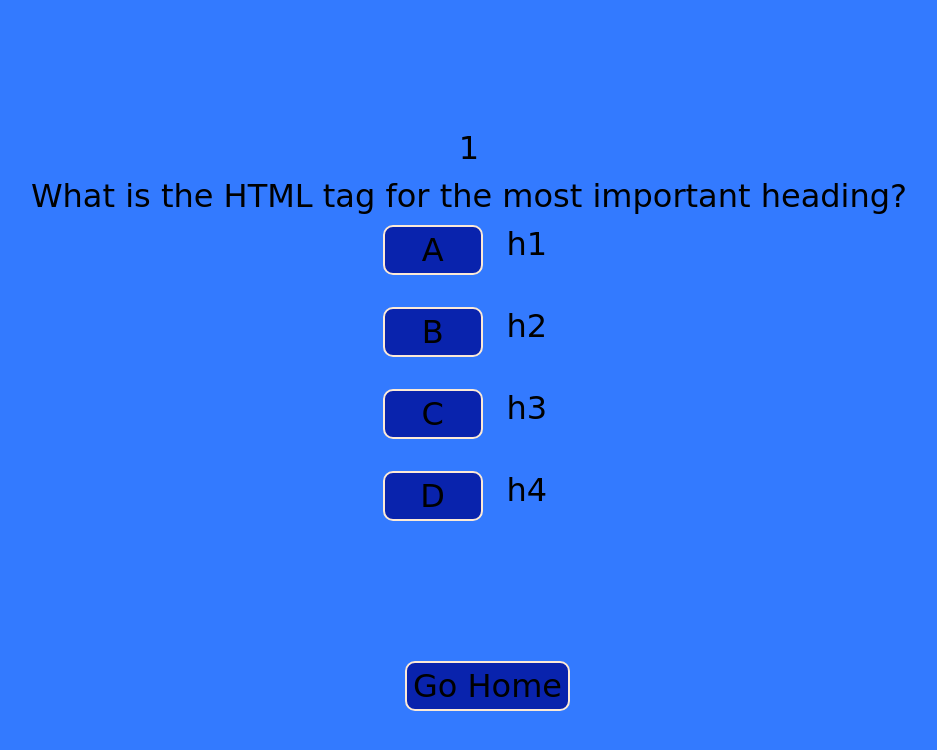
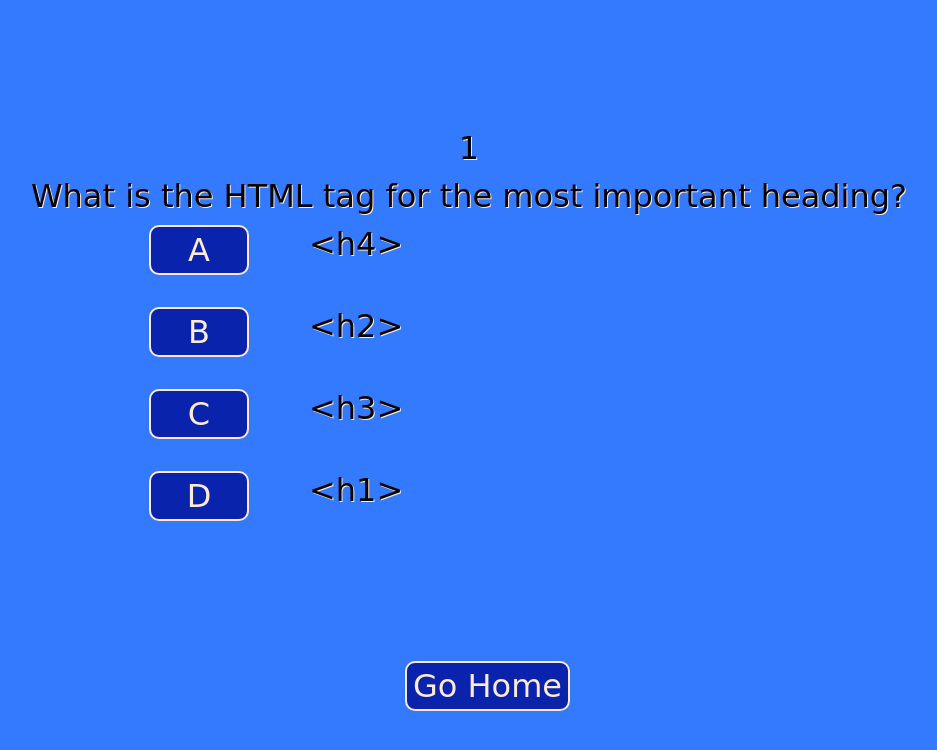
Before and after one commit to ChadBowler/quiz, a plain HTML site: page quiz.html in a window 1280 px wide. Both pictures are taken after a click on the button "Click to Start". Shown: the whole page, without its empty margins (171-1108 px from the left). Drawn offline with Linux system fonts and the light colour scheme; a web font is replaced by a local one.

Commit message:
adjusted styling, and content to questions

```diff
--- a/assets/css/style.css
+++ b/assets/css/style.css
@@ -55,6 +55,7 @@ h1{
     gap: 10px;
     /* border: 5px solid black; */
     font-family: var(--sigmar);
+    text-shadow: 1px 1px var(--cream);
     font-size: 2rem;
     text-align: center;
 
@@ -62,8 +63,11 @@ h1{
 
 .answerscontainer {
     display: grid;
-    grid-template-columns: 30% 70%;
+    width: 50dvw;
+    grid-template-columns: 20% 80%;
+    text-shadow: 1px 1px var(--cream);
     gap: 1em;
+    text-align: left;
 }
 
 .imagecontainer {
@@ -82,7 +86,7 @@ h2 {
     font-size: 3rem;
     margin-bottom: 1rem;
     margin-top: 0;
-    text-shadow: 1px 1px var(--gray);
+    text-shadow: 1px 1px var(--cream);
 }
 
 #logo {
@@ -93,7 +97,7 @@ h2 {
 #homebutton {
     position: absolute;
     bottom: 20px;
-
+    color: var(--cream);
     display: flex;
     margin:4% 30%;
     justify-content: center;
@@ -107,12 +111,14 @@ h2 {
     min-height: 50px;
     min-width: 150px;
     font-size: 2rem;
+    color: var(--cream);
+
 }
 
 .button:hover {
     background-color: var(--drkred);
     border: 2px solid var(--gold);
-    color: var(--cream);
+
     box-shadow: 5px 5px var(--gray);
 }
 
@@ -126,10 +132,12 @@ h2 {
     background-color: var(--drkblue);
     border: 2px solid var(--cream);
     font-family: var(--vina);
+    color: var(--cream);
     border-radius: 10px;
     height: 50px;
     width: 100px;
     font-size: 2rem;
+    display: none;
 }
 
 .answerbutton:hover {
--- a/assets/script/script.js
+++ b/assets/script/script.js
@@ -6,12 +6,12 @@ const questions =
         number: 1,
         question: "What is the HTML tag for the most important heading?",
         answers: [
-          "h1",
-          "h2",
-          "h3",
-          "h4"
+          "&#60;h4&#62;",
+          "&#60;h2&#62;",
+          "&#60;h3&#62;",
+          "&#60;h1&#62;"
         ],
-        correct_answer: 1
+        correct_answer: 4
       },
       {
         number: 2,
@@ -28,33 +28,33 @@ const questions =
         number: 3,
         question: "What is the JavaScript function for creating a new element?",
         answers: [
-          "document.createElement()",
           "document.getElementById()",
           "document.appendChild()",
+          "document.createElement()",
           "document.removeChild()"
         ],
-        correct_answer: 1
+        correct_answer: 3
       },      {
         number: 4,
         question: "What is the HTML tag for a paragraph?",
         answers: [
-          "p",
-          "div",
-          "span",
-          "ul"
+          "&#60;span&#62;",
+          "&#60;div&#62;",
+          "&#60;p&#62;",
+          "&#60;ul&#62;"
         ],
-        correct_answer: 1
+        correct_answer: 3
       },
       {
         number: 5,
         question: "What is the CSS property for setting the background color of an element?",
         answers: [
+          "background-image",
           "background-color",
-          "background-image",
           "background-repeat",
           "background-position"
         ],
-        correct_answer: 1
+        correct_answer: 2
       },
       {
         number: 6,
@@ -71,10 +71,10 @@ const questions =
         number: 7,
         question: "What is the HTML tag for a link?",
         answers: [
-          "a",
-          "b",
-          "i",
-          "u"
+          "&#60;a&#62;",
+          "&#60;b&#62;",
+          "&#60;i&#62;",
+          "&#60;u&#62;"
         ],
         correct_answer: 1
       },
@@ -102,10 +102,10 @@ const questions =
         number: 10,
         question: "What is the HTML tag for a table?",
         answers: [
-          "table",
-          "tr",
-          "td",
-          "th"
+          "&#60;table&#62;",
+          "&#60;tr&#62;",
+          "&#60;td&#62;",
+          "&#60;th&#62;"
         ],
         correct_answer: 1
       },
@@ -135,10 +135,10 @@ const questions =
         number: 13,
         question: "What is the HTML tag for a list?",
         answers: [
-          "ul",
-          "ol",
-          "li",
-          "dl"
+          "&#60;ul&#62;",
+          "&#60;ol&#62;",
+          "&#60;il&#62;",
+          "&#60;di&#62;"
         ],
         correct_answer: 1
       },
@@ -168,10 +168,10 @@ const questions =
         number: 16,
         question: "What is the HTML tag for an image?",
         answers: [
-          "img",
-          "video",
-          "audio",
-          "canvas"
+          "&#60;img&#62;",
+          "&#60;video&#62;",
+          "&#60;audio&#62;",
+          "&#60;canvas&#62;"
         ],
         correct_answer: 1
       },
@@ -201,10 +201,10 @@ const questions =
         number: 19,
         question: "What is the HTML tag for a form?",
         answers: [
-          "form",
-          "input",
-          "textarea",
-          "select"
+          "&#60;form&#62;",
+          "&#60;input&#62;",
+          "&#60;textarea&#62;",
+          "&#60;select&#62;"
         ],
         correct_answer: 1
       },
@@ -233,6 +233,15 @@ function startGame(){
     var readyHeader = document.getElementById("readyheader");
     quizbutton.style.display = "none";
     readyHeader.style.display = "none";
+
+    var answerButton1 = document.getElementById("answerbutton1");
+    var answerButton2 = document.getElementById("answerbutton2");
+    var answerButton3 = document.getElementById("answerbutton3");
+    var answerButton4 = document.getElementById("answerbutton4");
+    answerButton1.style.display = "block";
+    answerButton2.style.display = "block";
+    answerButton3.style.display = "block";
+    answerButton4.style.display = "block";
 
     quizQuestion(current);
 }
```
